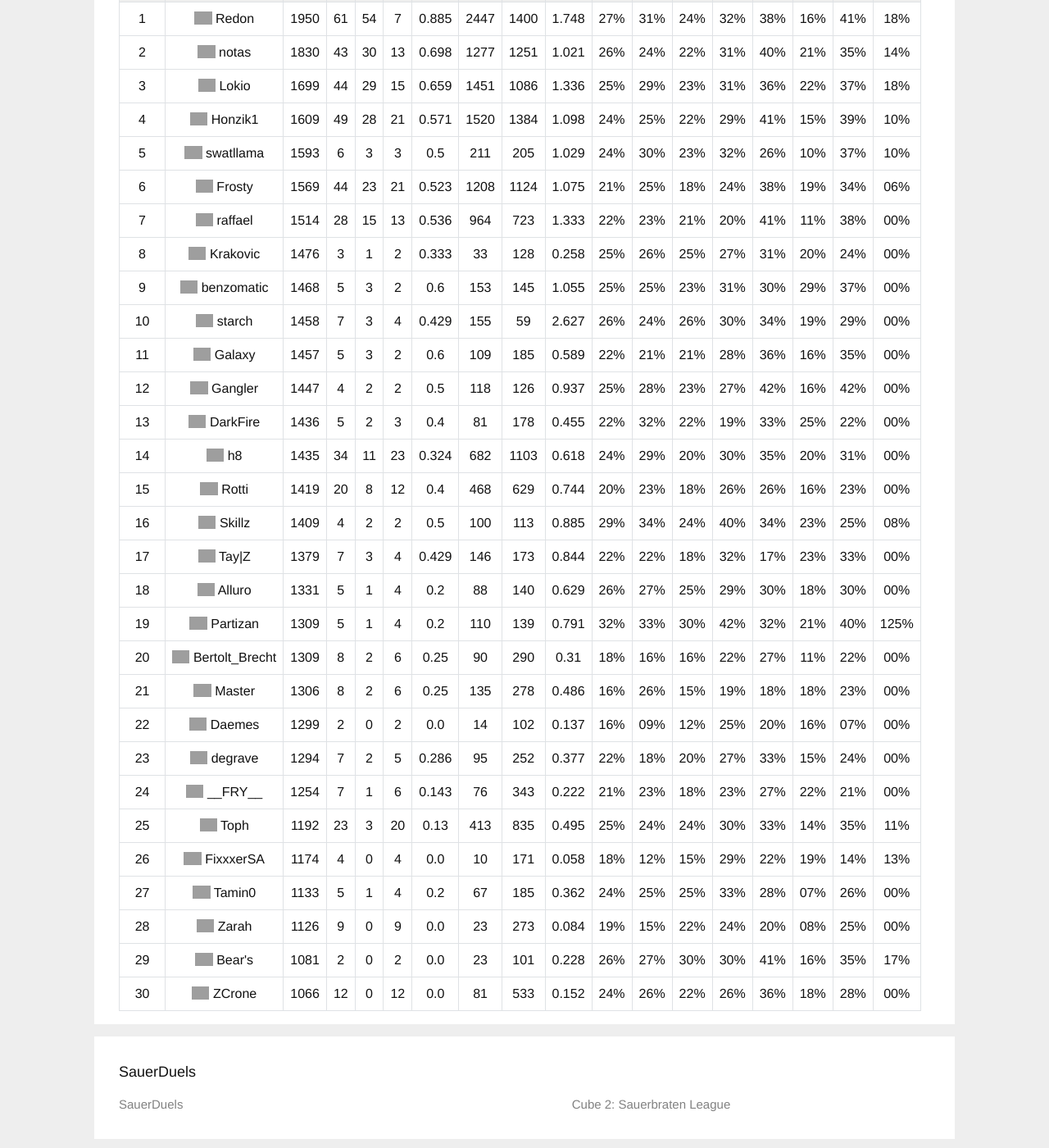
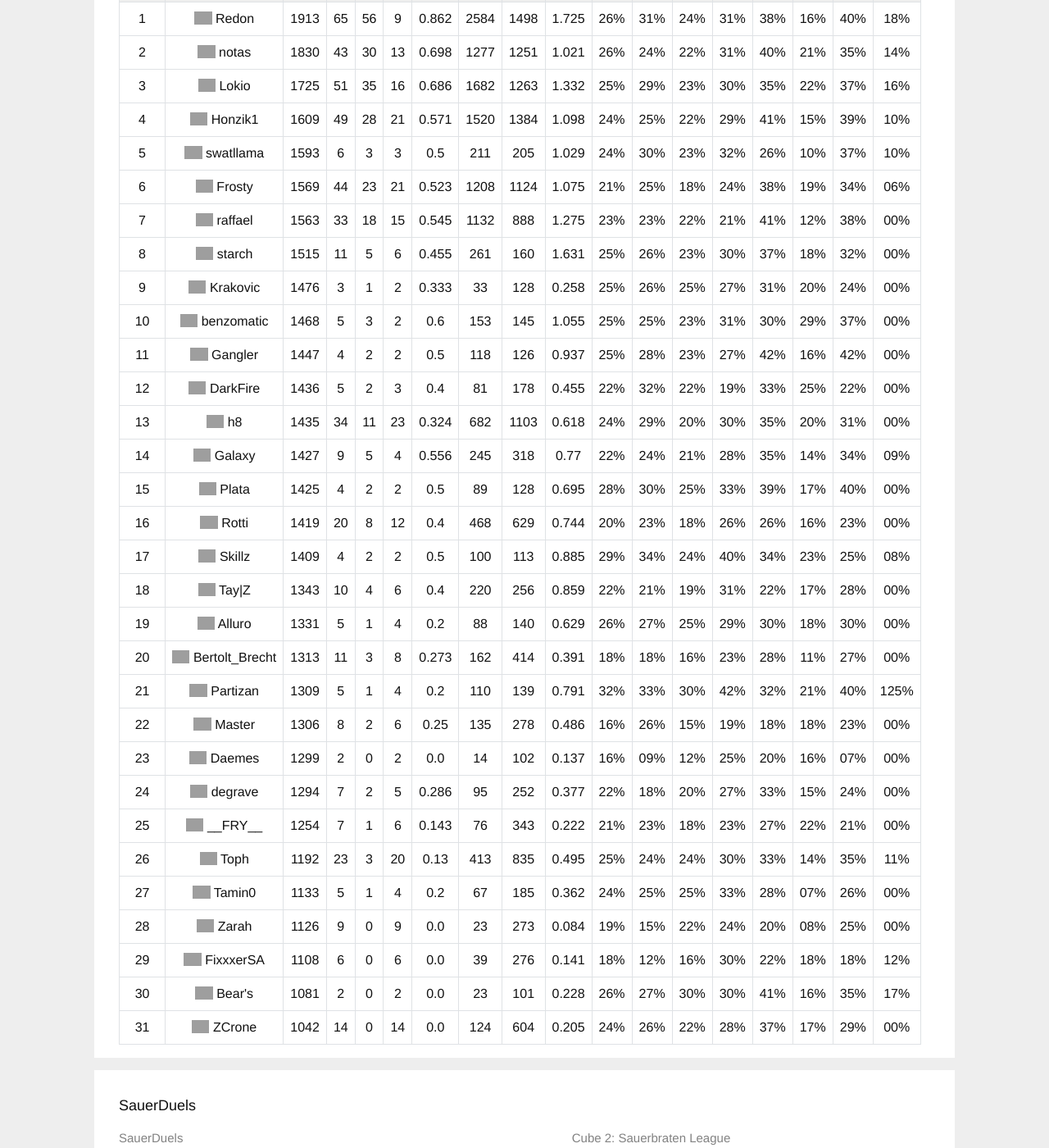
Before and after one commit to sauerduels/website, a Jekyll site: the page built from _rankings/ffa.html, in a window 1280 px wide and 1400 px high, scrolled down 459 px. Shown: the whole window at 82% size. Built offline with Jekyll 4.4.1, drawn with Linux system fonts in a browser that asks for light colours; a script that is not in the unit is left out; grey boxes are pictures that could not be loaded.

Commit message:
Update rankings after SD32

```diff
--- a/_data/ffa.yml
+++ b/_data/ffa.yml
@@ -1,23 +1,23 @@
 ---
-- accuracy: 27%
+- accuracy: 26%
   chaingun: 24%
   chainsaw: 18%
-  deaths: 1400
-  elo: 1950
-  frags: 2447
-  games: 61
+  deaths: 1498
+  elo: 1913
+  frags: 2584
+  games: 65
   grenade_launcher: 16%
-  kpd: 1.748
-  losses: 7
+  kpd: 1.725
+  losses: 9
   name: Redon
-  pistol: 41%
+  pistol: 40%
   rank: 1
   rifle: 38%
-  rocket_launcher: 32%
+  rocket_launcher: 31%
   shotgun: 31%
-  suicides: 66
-  win_rate: 0.885
-  wins: 54
+  suicides: 73
+  win_rate: 0.862
+  wins: 56
 - accuracy: 26%
   chaingun: 22%
   chainsaw: 14%
@@ -39,23 +39,23 @@
   wins: 30
 - accuracy: 25%
   chaingun: 23%
-  chainsaw: 18%
-  deaths: 1086
-  elo: 1699
-  frags: 1451
-  games: 44
+  chainsaw: 16%
+  deaths: 1263
+  elo: 1725
+  frags: 1682
+  games: 51
   grenade_launcher: 22%
-  kpd: 1.336
-  losses: 15
+  kpd: 1.332
+  losses: 16
   name: Lokio
   pistol: 37%
   rank: 3
-  rifle: 36%
-  rocket_launcher: 31%
+  rifle: 35%
+  rocket_launcher: 30%
   shotgun: 29%
-  suicides: 55
-  win_rate: 0.659
-  wins: 29
+  suicides: 58
+  win_rate: 0.686
+  wins: 35
 - accuracy: 24%
   chaingun: 22%
   chainsaw: 10%
@@ -113,25 +113,44 @@
   suicides: 51
   win_rate: 0.523
   wins: 23
-- accuracy: 22%
-  chaingun: 21%
+- accuracy: 23%
+  chaingun: 22%
   chainsaw: 00%
-  deaths: 723
-  elo: 1514
-  frags: 964
-  games: 28
-  grenade_launcher: 11%
-  kpd: 1.333
-  losses: 13
+  deaths: 888
+  elo: 1563
+  frags: 1132
+  games: 33
+  grenade_launcher: 12%
+  kpd: 1.275
+  losses: 15
   name: raffael
   pistol: 38%
   rank: 7
   rifle: 41%
-  rocket_launcher: 20%
+  rocket_launcher: 21%
   shotgun: 23%
-  suicides: 22
-  win_rate: 0.536
-  wins: 15
+  suicides: 36
+  win_rate: 0.545
+  wins: 18
+- accuracy: 25%
+  chaingun: 23%
+  chainsaw: 00%
+  deaths: 160
+  elo: 1515
+  frags: 261
+  games: 11
+  grenade_launcher: 18%
+  kpd: 1.631
+  losses: 6
+  name: starch
+  pistol: 32%
+  rank: 8
+  rifle: 37%
+  rocket_launcher: 30%
+  shotgun: 26%
+  suicides: 5
+  win_rate: 0.455
+  wins: 5
 - accuracy: 25%
   chaingun: 25%
   chainsaw: 00%
@@ -144,7 +163,7 @@
   losses: 2
   name: Krakovic
   pistol: 24%
-  rank: 8
+  rank: 9
   rifle: 31%
   rocket_launcher: 27%
   shotgun: 26%
@@ -163,49 +182,11 @@
   losses: 2
   name: benzomatic
   pistol: 37%
-  rank: 9
+  rank: 10
   rifle: 30%
   rocket_launcher: 31%
   shotgun: 25%
   suicides: 5
-  win_rate: 0.6
-  wins: 3
-- accuracy: 26%
-  chaingun: 26%
-  chainsaw: 00%
-  deaths: 59
-  elo: 1458
-  frags: 155
-  games: 7
-  grenade_launcher: 19%
-  kpd: 2.627
-  losses: 4
-  name: starch
-  pistol: 29%
-  rank: 10
-  rifle: 34%
-  rocket_launcher: 30%
-  shotgun: 24%
-  suicides: 1
-  win_rate: 0.429
-  wins: 3
-- accuracy: 22%
-  chaingun: 21%
-  chainsaw: 00%
-  deaths: 185
-  elo: 1457
-  frags: 109
-  games: 5
-  grenade_launcher: 16%
-  kpd: 0.589
-  losses: 2
-  name: Galaxy
-  pistol: 35%
-  rank: 11
-  rifle: 36%
-  rocket_launcher: 28%
-  shotgun: 21%
-  suicides: 59
   win_rate: 0.6
   wins: 3
 - accuracy: 25%
@@ -220,7 +201,7 @@
   losses: 2
   name: Gangler
   pistol: 42%
-  rank: 12
+  rank: 11
   rifle: 42%
   rocket_launcher: 27%
   shotgun: 28%
@@ -239,7 +220,7 @@
   losses: 3
   name: DarkFire
   pistol: 22%
-  rank: 13
+  rank: 12
   rifle: 33%
   rocket_launcher: 19%
   shotgun: 32%
@@ -258,13 +239,51 @@
   losses: 23
   name: h8
   pistol: 31%
-  rank: 14
+  rank: 13
   rifle: 35%
   rocket_launcher: 30%
   shotgun: 29%
   suicides: 51
   win_rate: 0.324
   wins: 11
+- accuracy: 22%
+  chaingun: 21%
+  chainsaw: 09%
+  deaths: 318
+  elo: 1427
+  frags: 245
+  games: 9
+  grenade_launcher: 14%
+  kpd: 0.77
+  losses: 4
+  name: Galaxy
+  pistol: 34%
+  rank: 14
+  rifle: 35%
+  rocket_launcher: 28%
+  shotgun: 24%
+  suicides: 68
+  win_rate: 0.556
+  wins: 5
+- accuracy: 28%
+  chaingun: 25%
+  chainsaw: 00%
+  deaths: 128
+  elo: 1425
+  frags: 89
+  games: 4
+  grenade_launcher: 17%
+  kpd: 0.695
+  losses: 2
+  name: Plata
+  pistol: 40%
+  rank: 15
+  rifle: 39%
+  rocket_launcher: 33%
+  shotgun: 30%
+  suicides: 4
+  win_rate: 0.5
+  wins: 2
 - accuracy: 20%
   chaingun: 18%
   chainsaw: 00%
@@ -277,7 +296,7 @@
   losses: 12
   name: Rotti
   pistol: 23%
-  rank: 15
+  rank: 16
   rifle: 26%
   rocket_launcher: 26%
   shotgun: 23%
@@ -296,7 +315,7 @@
   losses: 2
   name: Skillz
   pistol: 25%
-  rank: 16
+  rank: 17
   rifle: 34%
   rocket_launcher: 40%
   shotgun: 34%
@@ -304,24 +323,24 @@
   win_rate: 0.5
   wins: 2
 - accuracy: 22%
-  chaingun: 18%
+  chaingun: 19%
   chainsaw: 00%
-  deaths: 173
-  elo: 1379
-  frags: 146
-  games: 7
-  grenade_launcher: 23%
-  kpd: 0.844
-  losses: 4
+  deaths: 256
+  elo: 1343
+  frags: 220
+  games: 10
+  grenade_launcher: 17%
+  kpd: 0.859
+  losses: 6
   name: Tay|Z
-  pistol: 33%
-  rank: 17
-  rifle: 17%
-  rocket_launcher: 32%
-  shotgun: 22%
-  suicides: 2
-  win_rate: 0.429
-  wins: 3
+  pistol: 28%
+  rank: 18
+  rifle: 22%
+  rocket_launcher: 31%
+  shotgun: 21%
+  suicides: 4
+  win_rate: 0.4
+  wins: 4
 - accuracy: 26%
   chaingun: 25%
   chainsaw: 00%
@@ -334,13 +353,32 @@
   losses: 4
   name: Alluro
   pistol: 30%
-  rank: 18
+  rank: 19
   rifle: 30%
   rocket_launcher: 29%
   shotgun: 27%
   suicides: 4
   win_rate: 0.2
   wins: 1
+- accuracy: 18%
+  chaingun: 16%
+  chainsaw: 00%
+  deaths: 414
+  elo: 1313
+  frags: 162
+  games: 11
+  grenade_launcher: 11%
+  kpd: 0.391
+  losses: 8
+  name: Bertolt_Brecht
+  pistol: 27%
+  rank: 20
+  rifle: 28%
+  rocket_launcher: 23%
+  shotgun: 18%
+  suicides: 6
+  win_rate: 0.273
+  wins: 3
 - accuracy: 32%
   chaingun: 30%
   chainsaw: 125%
@@ -353,32 +391,13 @@
   losses: 4
   name: Partizan
   pistol: 40%
-  rank: 19
+  rank: 21
   rifle: 32%
   rocket_launcher: 42%
   shotgun: 33%
   suicides: 2
   win_rate: 0.2
   wins: 1
-- accuracy: 18%
-  chaingun: 16%
-  chainsaw: 00%
-  deaths: 290
-  elo: 1309
-  frags: 90
-  games: 8
-  grenade_launcher: 11%
-  kpd: 0.31
-  losses: 6
-  name: Bertolt_Brecht
-  pistol: 22%
-  rank: 20
-  rifle: 27%
-  rocket_launcher: 22%
-  shotgun: 16%
-  suicides: 3
-  win_rate: 0.25
-  wins: 2
 - accuracy: 16%
   chaingun: 15%
   chainsaw: 00%
@@ -391,7 +410,7 @@
   losses: 6
   name: Master
   pistol: 23%
-  rank: 21
+  rank: 22
   rifle: 18%
   rocket_launcher: 19%
   shotgun: 26%
@@ -410,7 +429,7 @@
   losses: 2
   name: Daemes
   pistol: 07%
-  rank: 22
+  rank: 23
   rifle: 20%
   rocket_launcher: 25%
   shotgun: 09%
@@ -429,7 +448,7 @@
   losses: 5
   name: degrave
   pistol: 24%
-  rank: 23
+  rank: 24
   rifle: 33%
   rocket_launcher: 27%
   shotgun: 18%
@@ -448,7 +467,7 @@
   losses: 6
   name: __FRY__
   pistol: 21%
-  rank: 24
+  rank: 25
   rifle: 27%
   rocket_launcher: 23%
   shotgun: 23%
@@ -467,32 +486,13 @@
   losses: 20
   name: Toph
   pistol: 35%
-  rank: 25
+  rank: 26
   rifle: 33%
   rocket_launcher: 30%
   shotgun: 24%
   suicides: 10
   win_rate: 0.13
   wins: 3
-- accuracy: 18%
-  chaingun: 15%
-  chainsaw: 13%
-  deaths: 171
-  elo: 1174
-  frags: 10
-  games: 4
-  grenade_launcher: 19%
-  kpd: 0.058
-  losses: 4
-  name: FixxxerSA
-  pistol: 14%
-  rank: 26
-  rifle: 22%
-  rocket_launcher: 29%
-  shotgun: 12%
-  suicides: 21
-  win_rate: 0.0
-  wins: 0
 - accuracy: 24%
   chaingun: 25%
   chainsaw: 00%
@@ -531,6 +531,25 @@
   suicides: 6
   win_rate: 0.0
   wins: 0
+- accuracy: 18%
+  chaingun: 16%
+  chainsaw: 12%
+  deaths: 276
+  elo: 1108
+  frags: 39
+  games: 6
+  grenade_launcher: 18%
+  kpd: 0.141
+  losses: 6
+  name: FixxxerSA
+  pistol: 18%
+  rank: 29
+  rifle: 22%
+  rocket_launcher: 30%
+  shotgun: 12%
+  suicides: 24
+  win_rate: 0.0
+  wins: 0
 - accuracy: 26%
   chaingun: 30%
   chainsaw: 17%
@@ -543,7 +562,7 @@
   losses: 2
   name: Bear's
   pistol: 35%
-  rank: 29
+  rank: 30
   rifle: 41%
   rocket_launcher: 30%
   shotgun: 27%
@@ -553,20 +572,20 @@
 - accuracy: 24%
   chaingun: 22%
   chainsaw: 00%
-  deaths: 533
-  elo: 1066
-  frags: 81
-  games: 12
-  grenade_launcher: 18%
-  kpd: 0.152
-  losses: 12
+  deaths: 604
+  elo: 1042
+  frags: 124
+  games: 14
+  grenade_launcher: 17%
+  kpd: 0.205
+  losses: 14
   name: ZCrone
-  pistol: 28%
-  rank: 30
-  rifle: 36%
-  rocket_launcher: 26%
+  pistol: 29%
+  rank: 31
+  rifle: 37%
+  rocket_launcher: 28%
   shotgun: 26%
-  suicides: 14
+  suicides: 15
   win_rate: 0.0
   wins: 0
 ---
--- a/_data/total.yml
+++ b/_data/total.yml
@@ -1,18 +1,18 @@
 ---
-- elo: 1860
-  games: 120
-  losses: 25
+- elo: 1876
+  games: 125
+  losses: 27
   name: raffael
   rank: 1
-  win_rate: 0.792
-  wins: 95
-- elo: 1763
-  games: 86
-  losses: 20
+  win_rate: 0.784
+  wins: 98
+- elo: 1782
+  games: 90
+  losses: 22
   name: starch
   rank: 2
-  win_rate: 0.767
-  wins: 66
+  win_rate: 0.756
+  wins: 68
 - elo: 1741
   games: 75
   losses: 25
@@ -20,20 +20,20 @@
   rank: 3
   win_rate: 0.667
   wins: 50
-- elo: 1719
-  games: 92
-  losses: 23
-  name: Redon
-  rank: 4
-  win_rate: 0.75
-  wins: 69
 - elo: 1713
   games: 107
   losses: 37
   name: Honzik1
-  rank: 5
+  rank: 4
   win_rate: 0.654
   wins: 70
+- elo: 1707
+  games: 96
+  losses: 25
+  name: Redon
+  rank: 5
+  win_rate: 0.74
+  wins: 71
 - elo: 1705
   games: 93
   losses: 36
@@ -48,13 +48,13 @@
   rank: 7
   win_rate: 0.794
   wins: 50
-- elo: 1644
-  games: 92
-  losses: 33
+- elo: 1653
+  games: 99
+  losses: 34
   name: Lokio
   rank: 8
-  win_rate: 0.641
-  wins: 59
+  win_rate: 0.657
+  wins: 65
 - elo: 1626
   games: 56
   losses: 18
@@ -62,13 +62,13 @@
   rank: 9
   win_rate: 0.679
   wins: 38
-- elo: 1573
-  games: 27
-  losses: 12
+- elo: 1564
+  games: 31
+  losses: 14
   name: Galaxy
   rank: 10
-  win_rate: 0.556
-  wins: 15
+  win_rate: 0.548
+  wins: 17
 - elo: 1512
   games: 67
   losses: 20
@@ -118,125 +118,125 @@
   rank: 17
   win_rate: 0.615
   wins: 24
+- elo: 1396
+  games: 14
+  losses: 8
+  name: Plata
+  rank: 18
+  win_rate: 0.429
+  wins: 6
 - elo: 1380
   games: 9
   losses: 4
   name: TheLove
-  rank: 18
+  rank: 19
   win_rate: 0.556
   wins: 5
 - elo: 1367
   games: 62
   losses: 43
   name: Toph
-  rank: 19
+  rank: 20
   win_rate: 0.306
   wins: 19
 - elo: 1345
   games: 36
   losses: 17
   name: Fear
-  rank: 20
+  rank: 21
   win_rate: 0.528
   wins: 19
 - elo: 1344
   games: 10
   losses: 5
   name: swatllama
-  rank: 21
+  rank: 22
   win_rate: 0.5
   wins: 5
 - elo: 1341
   games: 32
   losses: 20
   name: Tamin0
-  rank: 22
+  rank: 23
   win_rate: 0.375
   wins: 12
 - elo: 1329
   games: 10
   losses: 5
   name: M!lch-Mann
-  rank: 23
+  rank: 24
   win_rate: 0.5
   wins: 5
 - elo: 1325
   games: 11
   losses: 7
   name: skimmet
-  rank: 24
+  rank: 25
   win_rate: 0.364
   wins: 4
 - elo: 1315
   games: 15
   losses: 12
   name: Master
-  rank: 25
+  rank: 26
   win_rate: 0.2
   wins: 3
 - elo: 1289
   games: 7
   losses: 4
   name: Skillz
-  rank: 26
+  rank: 27
   win_rate: 0.429
   wins: 3
 - elo: 1284
   games: 26
   losses: 9
   name: Achille
-  rank: 27
+  rank: 28
   win_rate: 0.654
   wins: 17
-- elo: 1279
-  games: 42
-  losses: 33
+- elo: 1281
+  games: 45
+  losses: 35
   name: Bertolt_Brecht
-  rank: 28
-  win_rate: 0.214
-  wins: 9
+  rank: 29
+  win_rate: 0.222
+  wins: 10
 - elo: 1278
   games: 32
   losses: 20
   name: Khornettoh
-  rank: 29
+  rank: 30
   win_rate: 0.375
   wins: 12
 - elo: 1275
   games: 9
   losses: 5
   name: KenhSix
-  rank: 30
+  rank: 31
   win_rate: 0.444
   wins: 4
 - elo: 1273
   games: 11
   losses: 7
   name: degrave
-  rank: 31
+  rank: 32
   win_rate: 0.364
   wins: 4
 - elo: 1273
   games: 27
   losses: 17
   name: Rotti
-  rank: 32
+  rank: 33
   win_rate: 0.37
   wins: 10
 - elo: 1259
   games: 12
   losses: 9
   name: Morry
-  rank: 33
+  rank: 34
   win_rate: 0.25
   wins: 3
-- elo: 1255
-  games: 10
-  losses: 6
-  name: Plata
-  rank: 34
-  win_rate: 0.4
-  wins: 4
 - elo: 1250
   games: 16
   losses: 13
@@ -251,69 +251,69 @@
   rank: 36
   win_rate: 0.308
   wins: 12
-- elo: 1246
-  games: 70
-  losses: 55
-  name: ZCrone
-  rank: 37
-  win_rate: 0.214
-  wins: 15
 - elo: 1242
   games: 27
   losses: 21
   name: Zarah
-  rank: 38
+  rank: 37
   win_rate: 0.222
   wins: 6
-- elo: 1232
-  games: 10
-  losses: 6
-  name: Tay|Z
-  rank: 39
-  win_rate: 0.4
-  wins: 4
-- elo: 1228
-  games: 26
-  losses: 22
-  name: FixxxerSA
-  rank: 40
-  win_rate: 0.154
-  wins: 4
+- elo: 1238
+  games: 72
+  losses: 57
+  name: ZCrone
+  rank: 38
+  win_rate: 0.208
+  wins: 15
 - elo: 1224
   games: 22
   losses: 15
   name: Ren4rd
-  rank: 41
+  rank: 39
   win_rate: 0.318
   wins: 7
+- elo: 1220
+  games: 13
+  losses: 8
+  name: Tay|Z
+  rank: 40
+  win_rate: 0.385
+  wins: 5
 - elo: 1213
   games: 10
   losses: 4
   name: Alli
-  rank: 42
+  rank: 41
   win_rate: 0.6
   wins: 6
 - elo: 1212
   games: 5
   losses: 4
   name: Kotzikacki
-  rank: 43
+  rank: 42
   win_rate: 0.2
   wins: 1
 - elo: 1211
   games: 26
   losses: 10
   name: fatmonkeygenius
-  rank: 44
+  rank: 43
   win_rate: 0.615
   wins: 16
 - elo: 1206
   games: 5
   losses: 2
   name: Doko
-  rank: 45
+  rank: 44
   win_rate: 0.6
   wins: 3
+- elo: 1206
+  games: 28
+  losses: 24
+  name: FixxxerSA
+  rank: 45
+  win_rate: 0.143
+  wins: 4
 - elo: 1195
   games: 5
   losses: 2
```
